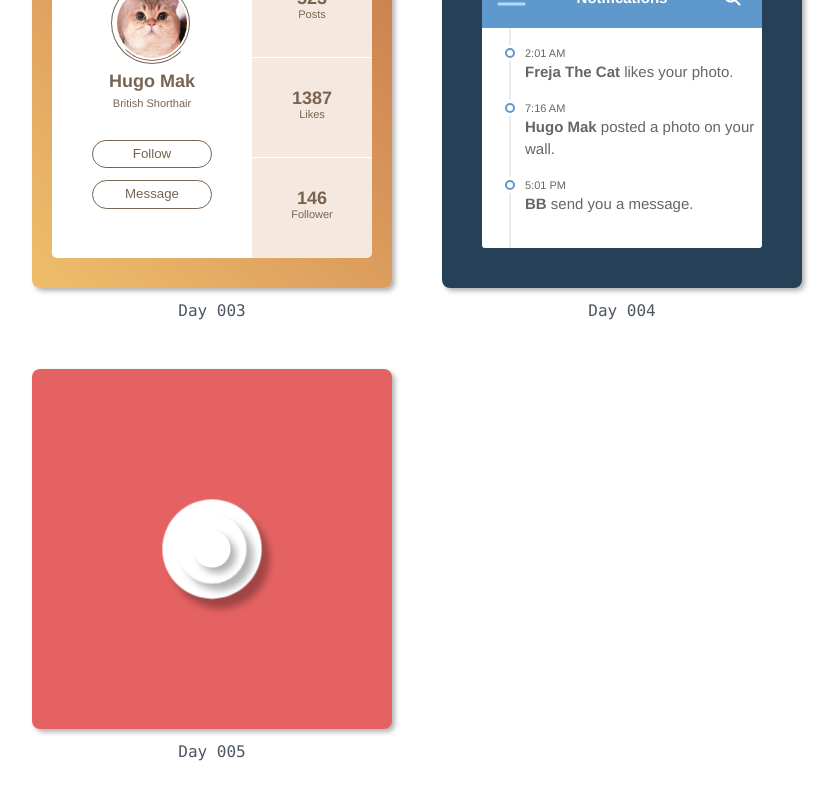
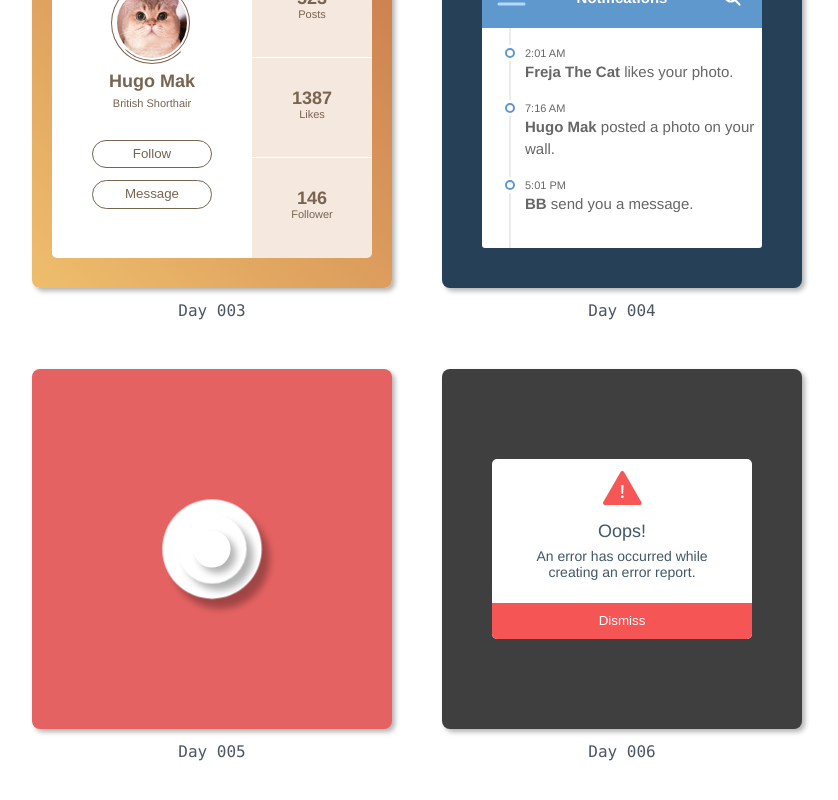
Before and after one commit to Rolewen/css-challenge, a React (Create React App) app: page / in a window 1280 px wide. Shown: the part 961-1761 px from the top of the page, without its empty margins (223-1061 px from the left). Built offline with nearby package versions, Linux system fonts and the light colour scheme; a web font is replaced by a local one.

Commit message:
feat: display day 06

```diff
--- a/src/components/index.tsx
+++ b/src/components/index.tsx
@@ -4,6 +4,7 @@ import { Day02 } from "./day02";
 import { Day03 } from "./day03";
 import { Day04 } from "./day04";
 import { Day05 } from "./day05";
+import { Day06 } from "./day06";
 
 const Content = styled.div`
 	margin: 3rem 0;
@@ -30,6 +31,7 @@ export default () => (
 			<Day03 />
 			<Day04 />
 			<Day05 />
+			<Day06 />
 		</div>
 	</Content>
 );
```
